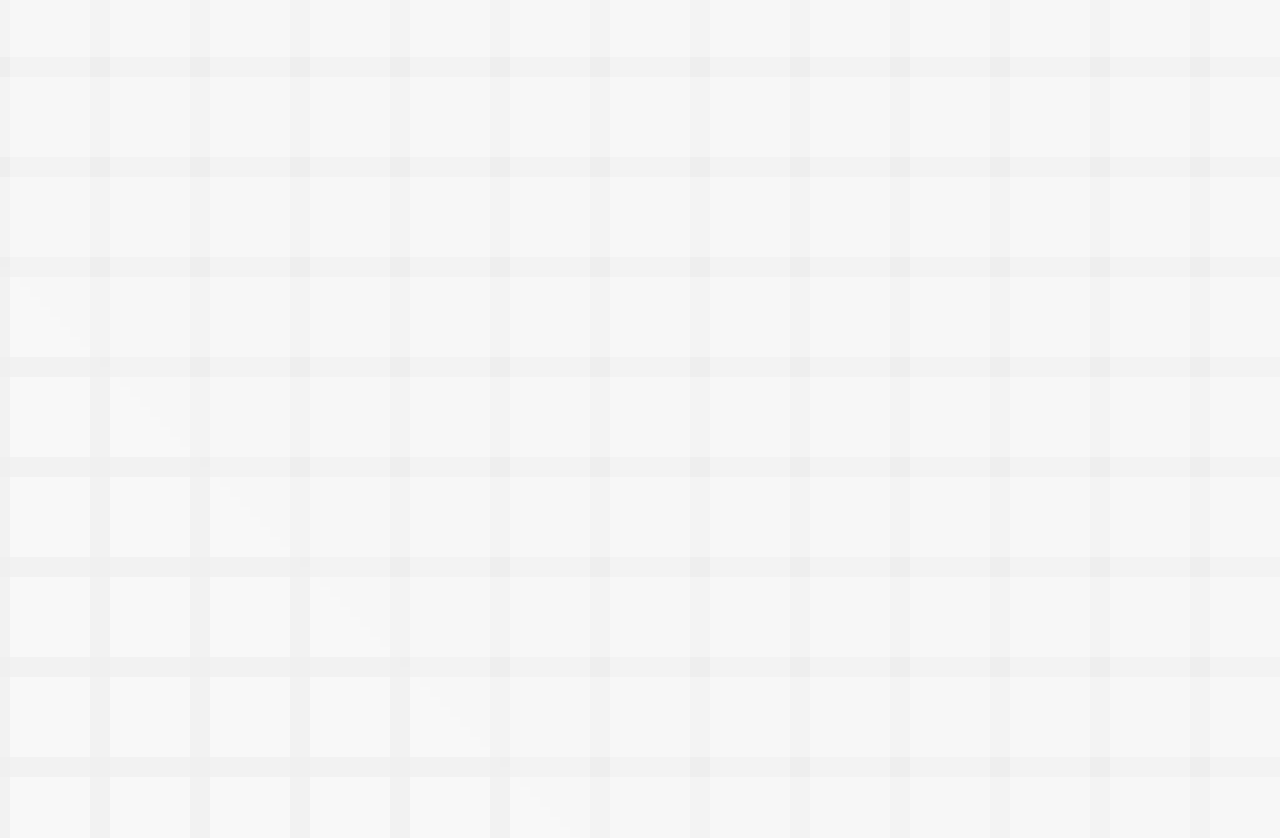
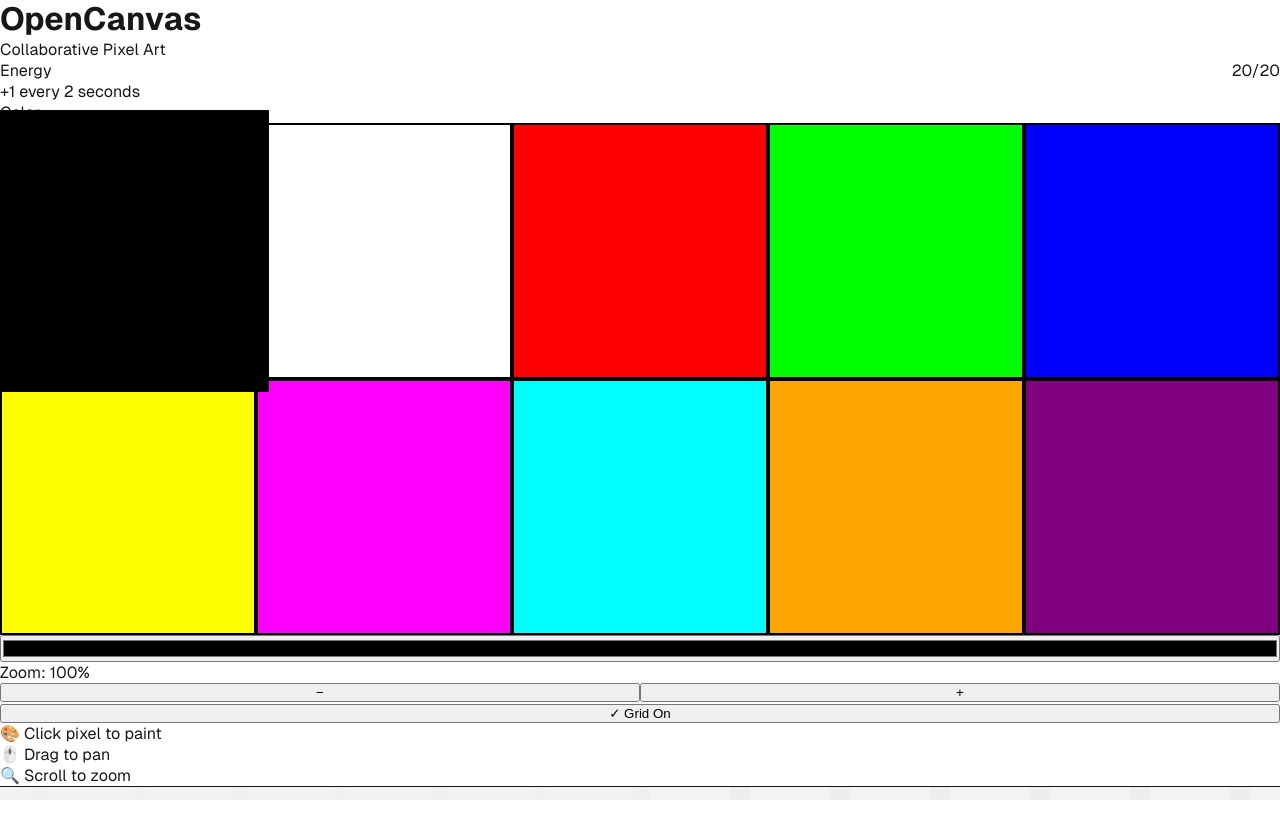
Before and after one commit to JUFU555/opencanvas-standalone, a Next.js app: page / in a window 1280 px wide. Shown: the top 838 px of the page. After the commit the page ends 800 px from the top, so only its background shows below. Built offline with nearby package versions, Linux system fonts and the light colour scheme; no server answers; the database is empty.

Commit message:
Add Tailwind CSS configuration and directives

```diff
--- a/app/globals.css
+++ b/app/globals.css
@@ -1,3 +1,7 @@
+@tailwind base;
+@tailwind components;
+@tailwind utilities;
+
 :root {
   --background: #ffffff;
   --foreground: #171717;
@@ -19,6 +23,7 @@ body {
 body {
   color: var(--foreground);
   background: var(--background);
+  font-family: var(--font-geist-sans), system-ui, sans-serif;
 }
 
 * {
@@ -31,20 +36,3 @@ a {
   color: inherit;
   text-decoration: none;
 }
-
-.imgDark {
-  display: none;
-}
-
-@media (prefers-color-scheme: dark) {
-  html {
-    color-scheme: dark;
-  }
-
-  .imgLight {
-    display: none;
-  }
-  .imgDark {
-    display: unset;
-  }
-}
--- a/package.json
+++ b/package.json
@@ -18,8 +18,11 @@
     "@types/node": "^22.15.3",
     "@types/react": "19.2.2",
     "@types/react-dom": "19.2.2",
+    "autoprefixer": "^10.4.24",
     "eslint": "^9.39.1",
     "eslint-config-next": "16.1.0",
+    "postcss": "^8.5.6",
+    "tailwindcss": "^4.1.18",
     "typescript": "5.9.2"
   }
 }
--- /dev/null
+++ b/postcss.config.mjs
@@ -0,0 +1,9 @@
+/** @type {import('postcss-load-config').Config} */
+const config = {
+  plugins: {
+    tailwindcss: {},
+    autoprefixer: {},
+  },
+};
+
+export default config;
--- /dev/null
+++ b/tailwind.config.ts
@@ -0,0 +1,14 @@
+import type { Config } from "tailwindcss";
+
+const config: Config = {
+  content: [
+    "./pages/**/*.{js,ts,jsx,tsx,mdx}",
+    "./components/**/*.{js,ts,jsx,tsx,mdx}",
+    "./app/**/*.{js,ts,jsx,tsx,mdx}",
+  ],
+  theme: {
+    extend: {},
+  },
+  plugins: [],
+};
+export default config;
```
Also changed, not shown: 1 other file (tests, documents, lock files or other folders).
